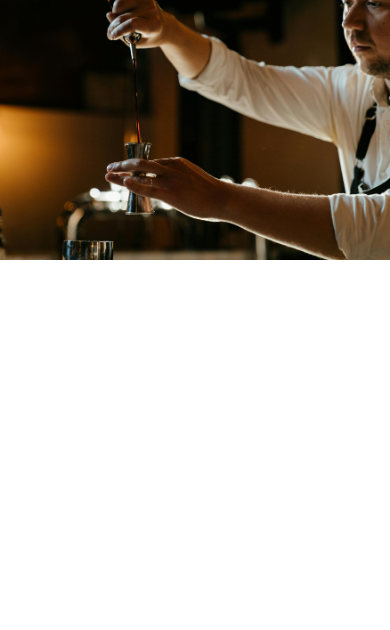
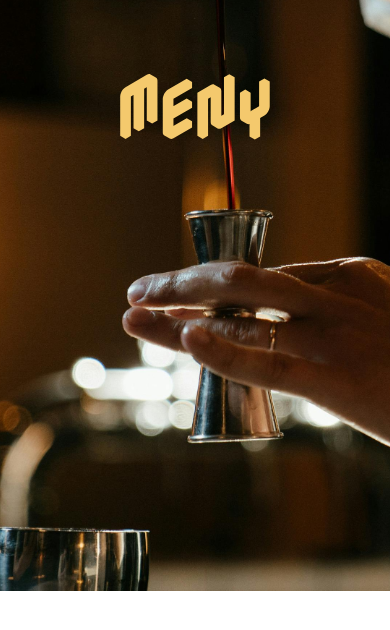
Before and after one commit to ynnxj/lumina, a Vue app: page /menu in a window 390 px wide. Shown: the top 630 px of the page. Built offline with nearby package versions, Linux system fonts and the light colour scheme; a web font is replaced by a local one.

Commit message:
✨ feat(MenuPage): add first section to menu page
Add header image and title logo

```diff
--- a/src/components/MenuPage/SectionOne.vue
+++ b/src/components/MenuPage/SectionOne.vue
@@ -1,11 +1,69 @@
 <template>
-    <div>
-        <img src="/src/assets/images/images-and-videos/menu-page/jigger-pour.jpg" alt="A male bartender with short dark brown hair pouring liquid into a jigger behind a bar">
-    </div>
+	<!-- Menu Page Header -->
+	<div>
+			<!-- Header Background Image -->
+			<img class="header-img" src="/src/assets/images/images-and-videos/menu-page/jigger-pour.jpg" alt="A male bartender with short dark brown hair pouring liquid into a jigger behind a bar" loading="lazy" width="3500" height="2333">
+
+			<!-- Transparent Menu Logo -->
+			<img class="menu-logo" src="/src/assets/images/images-and-videos/menu-page/menu-logo.svg" alt="Lumina Menu Logo" loading="lazy">
+	</div>
 </template>
 
 <style lang="scss" scoped>
-    img {
-        width: 100vw;
-    }
+	div {
+		height: 100vh;
+		width: 100%;
+		overflow: hidden;
+		display: flex;
+		justify-content: center;
+		align-items: center;
+
+		.header-img {
+			width: 100vw;
+			height: 100%;
+			object-fit: cover;
+			object-position: 0 50%;
+			position: absolute;
+			top: 0;
+			left: 0;
+			z-index: -1;
+		}
+
+		.menu-logo {
+			width: 300px;
+			margin-bottom: 220px;
+		}
+	}
+
+	@media (max-width: 768px) {
+		div {
+			height: 45vh;
+
+			.header-img {
+				object-position: 50%;
+				top: -15%;
+			}
+
+			.menu-logo {
+				width: 200px;
+				margin-bottom: 80px;
+			}
+		}
+	}
+
+	@media (max-width: 480px) {
+		div {
+			height: 30vh;
+
+			.header-img {
+				object-position: 25%;
+				top: -30%;
+			}
+
+			.menu-logo {
+				width: 150px;
+				margin-bottom: 40px;
+			}
+		}
+	}
 </style>
```
